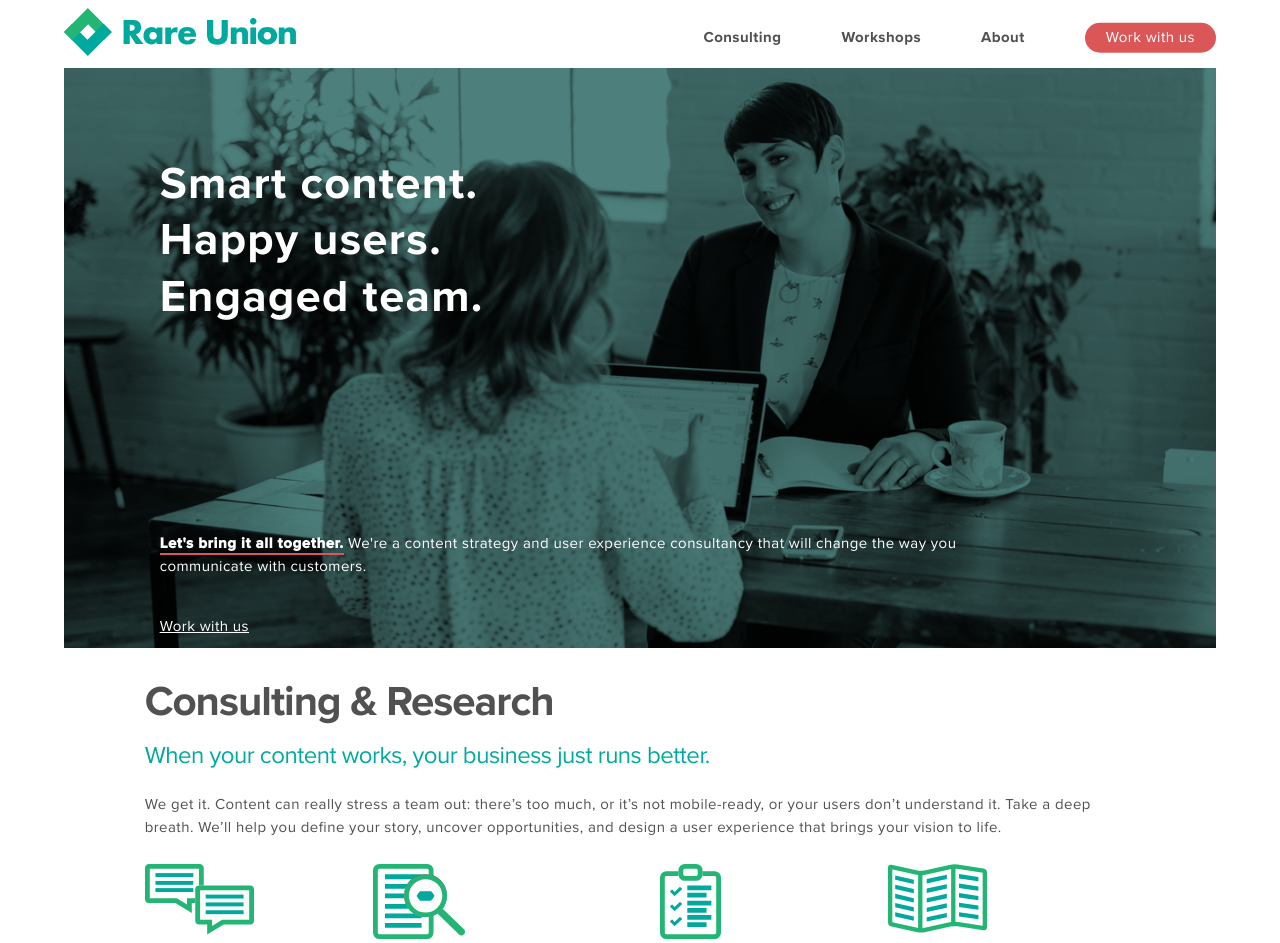
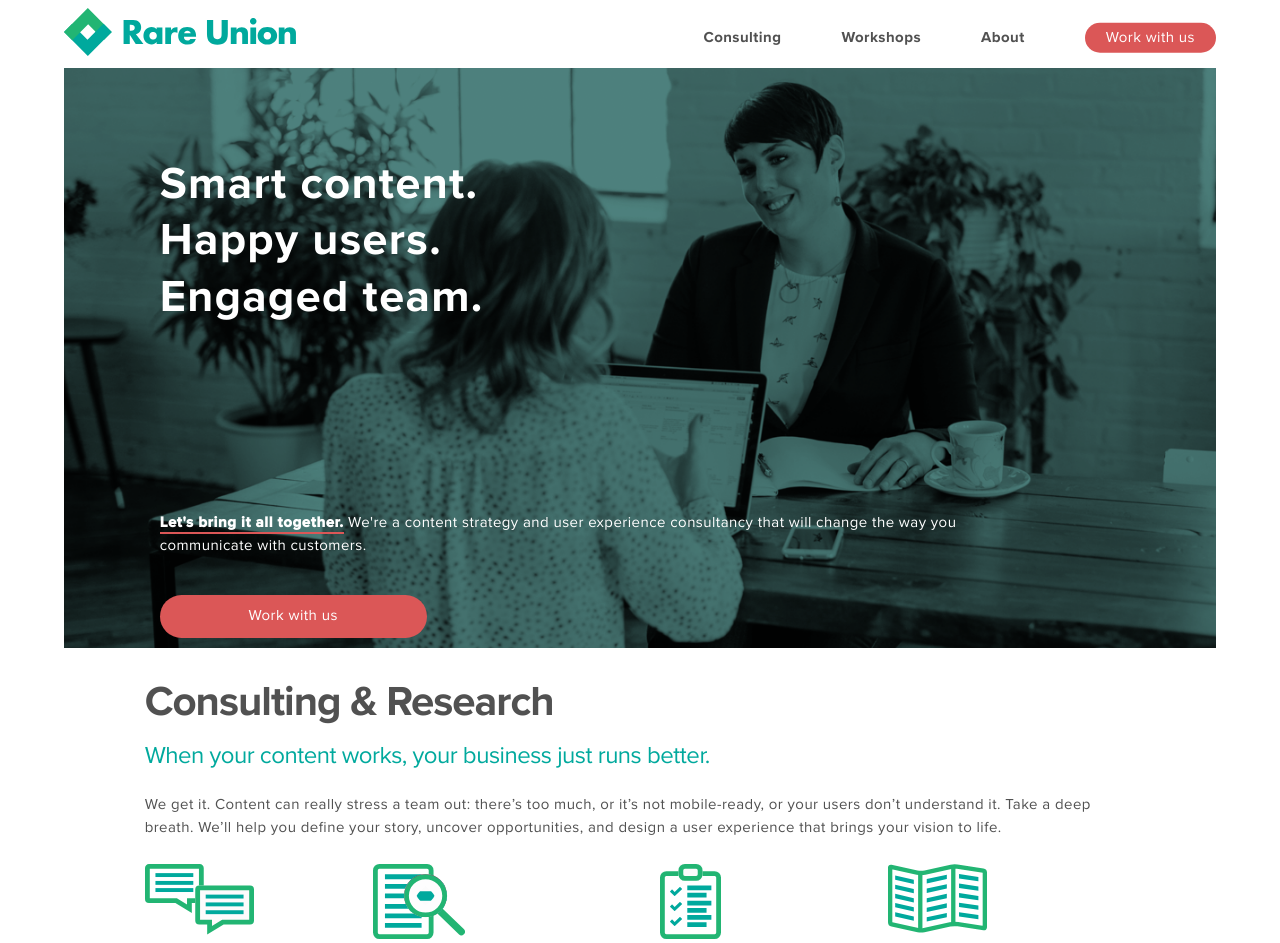
Before and after one commit to sarawb/sarawb.github.io, a Jekyll site: the page built from index.html, in a window 1280 px wide. Shown: the top 943 px of the page. Built offline with Jekyll 4.4.1, drawn with Linux system fonts in a browser that asks for light colours; nearby versions of some CDN libraries; some web fonts are replaced.

Commit message:
Fix for new button CSS

```diff
--- a/_includes/consulting-and-research.html
+++ b/_includes/consulting-and-research.html
@@ -43,7 +43,7 @@
         </div>
       </div>
       <div id="plan-your-project-wrapper" class="row">
-        <a href="#" id="plan-your-project-btn" class="orange-button">Plan your project</a>
+        <a href="#" id="plan-your-project-btn" class="btn btn-orange">Plan your project</a>
       </div>
     </div>
   </div>
--- a/_includes/landing-section.html
+++ b/_includes/landing-section.html
@@ -16,7 +16,7 @@
         <strong class="bold">Let's bring it all together.</strong> We're a content strategy and user experience consultancy that will change the way you communicate with customers.
       </p>
       <div id="work-with-us-wrapper" class="twelve columns">
-        <a href="#" id="work-with-us-btn" class="orange-button white">Work with us</a>
+        <a href="#" id="work-with-us-btn" class="btn btn-orange">Work with us</a>
       </div>
     </div>
   </div>
```
